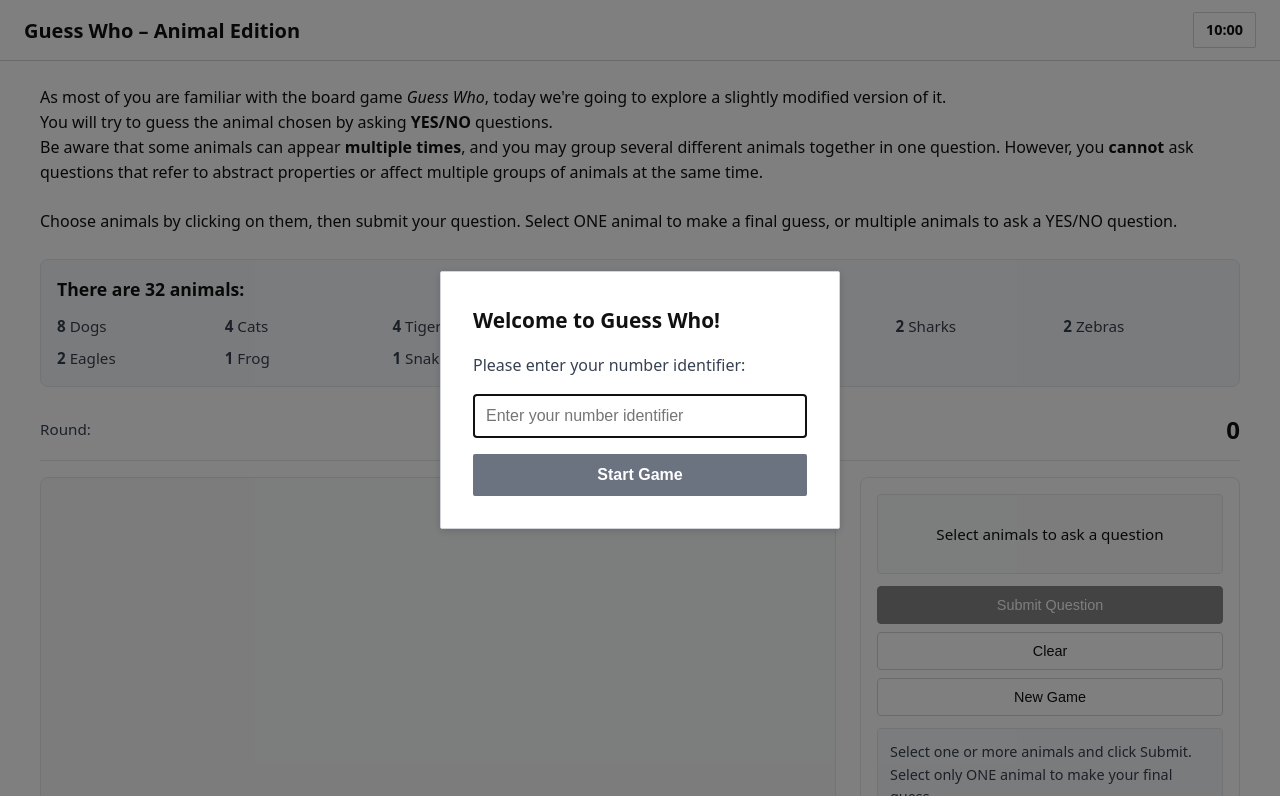
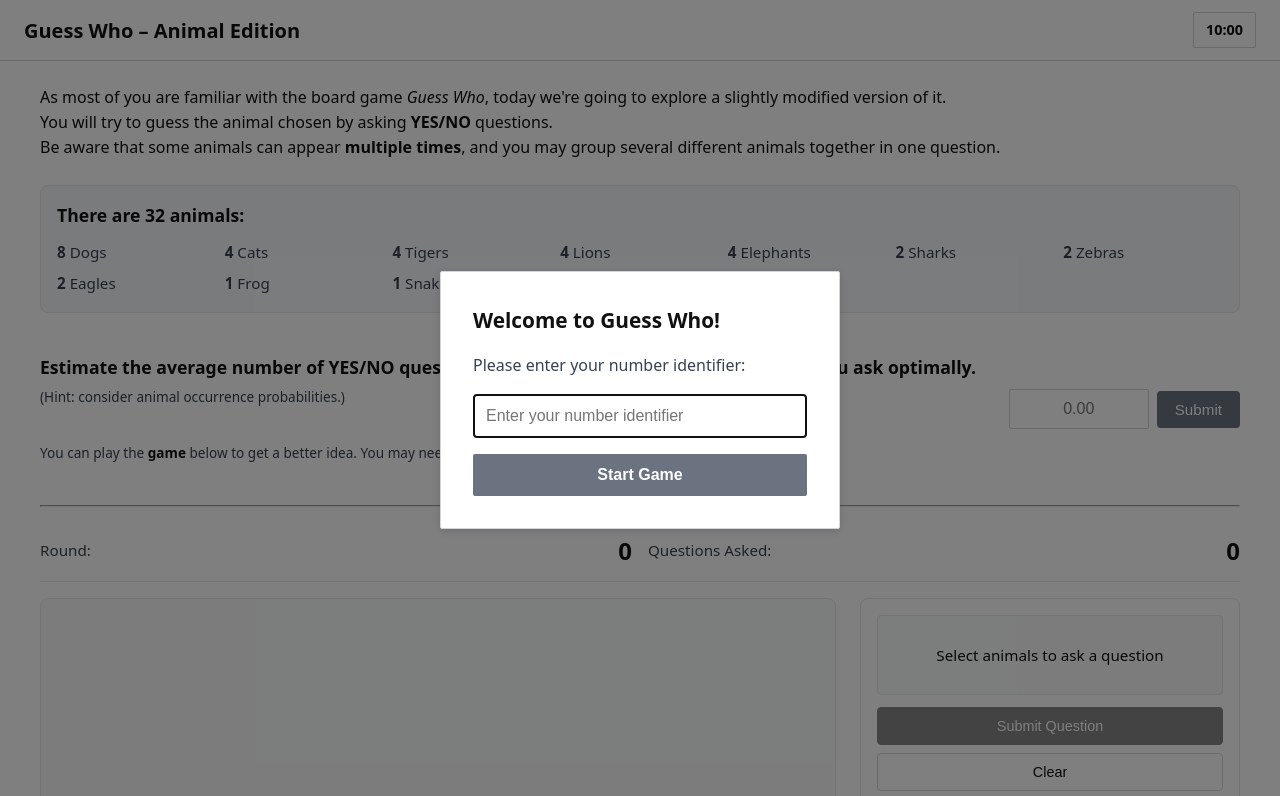
Before and after one commit to JonKuqi/Digital_Education_PS, a plain HTML site: page game.html in a window 1280 px wide. Shown: the top 796 px of the page. Drawn offline with Linux system fonts and the light colour scheme.

Commit message:
Added problem

```diff
--- a/game.html
+++ b/game.html
@@ -343,6 +343,86 @@
             color: #991b1b;
         }
 
+        .estimate-section {
+            background: transparent;
+            border: none;
+            padding: 16px 0;
+            margin-bottom: 24px;
+            display: grid;
+            grid-template-columns: 1fr auto;
+            gap: 20px;
+            align-items: center;
+        }
+
+        .estimate-text {
+            font-size: 1.1rem;
+            color: #374151;
+            line-height: 1.6;
+        }
+
+        .estimate-text strong {
+            color: #111;
+        }
+
+        .estimate-text a {
+            color: #2563eb;
+            text-decoration: none;
+        }
+
+        .estimate-text a:hover {
+            text-decoration: underline;
+        }
+
+        .estimate-input-group {
+            display: flex;
+            gap: 8px;
+            align-items: center;
+        }
+
+        .estimate-input-group input {
+            width: 140px;
+            padding: 10px 14px;
+            font-size: 1rem;
+            border: 1px solid #d1d5db;
+            border-radius: 2px;
+            text-align: center;
+        }
+
+        /* Remove number input arrows */
+        .estimate-input-group input::-webkit-outer-spin-button,
+        .estimate-input-group input::-webkit-inner-spin-button {
+            -webkit-appearance: none;
+            margin: 0;
+        }
+
+        .estimate-input-group input[type=number] {
+            -moz-appearance: textfield;
+        }
+
+        .estimate-input-group button {
+            padding: 10px 18px;
+            font-size: 0.95rem;
+            background: #6b7280;
+            color: white;
+            border: none;
+            white-space: nowrap;
+        }
+
+        .estimate-input-group button:hover:not(:disabled) {
+            background: #4b5563;
+        }
+
+        @media (max-width: 900px) {
+            .estimate-section {
+                grid-template-columns: 1fr;
+                gap: 12px;
+            }
+
+            .estimate-input-group {
+                justify-content: flex-start;
+            }
+        }
+
         @media (max-width: 900px) {
             .animal-grid {
                 grid-template-columns: repeat(6, 1fr);
@@ -367,6 +447,7 @@
         </div>
     </div>
 
+
     <!-- Timer Navbar -->
     <div class="navbar">
         <h1>Guess Who – Animal Edition</h1>
@@ -375,14 +456,13 @@
 
     <div class="main-content">
     <div class="container">
-            <p>As most of you are familiar with the board game <em>Guess Who</em>, today we're going to explore a slightly modified version of it.</p>
+    <p>As most of you are familiar with the board game <em>Guess Who</em>, today we're going to explore a slightly modified version of it.</p>
 
     <p>You will try to guess the animal chosen by asking <strong>YES/NO</strong> questions.</p>
 
-    <p>Be aware that some animals can appear <strong>multiple times</strong>, and you may group several different animals together in one question. However, you <strong>cannot</strong> ask questions that refer to abstract properties or affect multiple groups of animals at the same time.</p>
+    <p>Be aware that some animals can appear <strong>multiple times</strong>, and you may group several different animals together in one question.</p>
         <br>
-        <p>Choose animals by clicking on them, then submit your question. Select ONE animal to make a final guess, or multiple animals to ask a YES/NO question.</p>
-        <br>
+
         <div class="appearances">
             <h2>There are 32 animals:</h2>
             <ul>
@@ -399,6 +479,20 @@
             </ul>
         </div>
 
+
+        <div class="estimate-section">
+            <div class="estimate-text">
+                <strong>Estimate the average number of YES/NO questions needed to find the animal, assuming you ask optimally.</strong><br>
+                <span style="font-size: 0.85rem;">(Hint: consider animal occurrence probabilities.)</span><br><br>
+                <span style="font-size: 0.85rem;">You can play the <strong>game</strong> below to get a better idea. You may need a calculator: <a href="https://www.tcsion.com/OnlineAssessment/ScientificCalculator/Calculator.html#nogo" target="_blank">Scientific Calculator</a></span>
+            </div>
+            <div class="estimate-input-group">
+                <input type="number" id="estimateInput" step="0.01" placeholder="0.00" min="0">
+                <button onclick="submitEstimate()">Submit</button>
+            </div>
+        </div>
+  <hr>
+        <br>
         <div class="score-section">
             <div class="score-item">
                 <span class="score-label">Round:</span>
@@ -504,7 +598,7 @@
 
         // Send data to Google Apps Script
         async function sendRoundData() {
-            const url = 'https://script.google.com/macros/s/AKfycbyDm1W1cGOowBG3qs2uf1QRUZBhZmaZMSpsNX3E5Q4KqU0a1hB9B06p8feNu_rVJQL3/exec';
+            const url = 'https://script.google.com/macros/s/AKfycbxWUOZIgDQuuQecvT9oCJFtDaJshExJ0Siv7KWcylwIxCnd3Rr4MZa0tfpmO08gflY/exec?sheet=Rounds';
 
             const data = {
                 user: userId,
@@ -521,9 +615,44 @@
                     },
                     body: JSON.stringify(data)
                 });
-                console.log('Data sent successfully:', data);
+                console.log('Round data sent successfully:', data);
             } catch (error) {
-                console.error('Error sending data:', error);
+                console.error('Error sending round data:', error);
+            }
+        }
+
+        // Submit estimate to Google Apps Script
+        async function submitEstimate() {
+            const input = document.getElementById('estimateInput');
+            const value = input.value.trim();
+
+            if (!value || isNaN(value) || parseFloat(value) < 0) {
+                alert('Please enter a valid number');
+                return;
+            }
+
+            const url = 'https://script.google.com/macros/s/AKfycbxWUOZIgDQuuQecvT9oCJFtDaJshExJ0Siv7KWcylwIxCnd3Rr4MZa0tfpmO08gflY/exec?sheet=Submissions';
+
+            const data = {
+                user: userId,
+                result: value
+            };
+
+            try {
+                await fetch(url, {
+                    method: 'POST',
+                    mode: 'no-cors',
+                    headers: {
+                        'Content-Type': 'application/json',
+                    },
+                    body: JSON.stringify(data)
+                });
+                alert('Estimate submitted successfully!');
+                input.value = '';
+                console.log('Estimate sent successfully:', data);
+            } catch (error) {
+                console.error('Error sending estimate:', error);
+                alert('Error submitting estimate. Please try again.');
             }
         }
 
```
